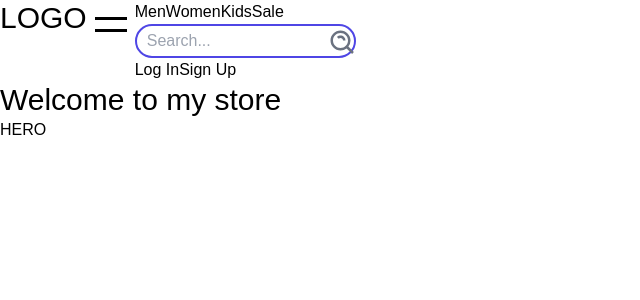
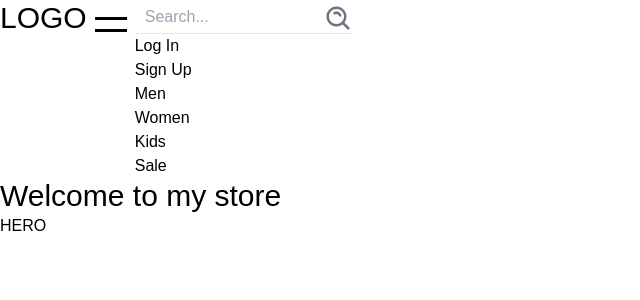
Before and after one commit to LucianSoto/e-com-mern, a React (Create React App) app in the folder client/: page / in a window 1280 px wide. Shown: the top 300 px of the page, without its empty margins (0-640 px from the left). Built offline with nearby package versions, Linux system fonts and the light colour scheme; the HTML template or start-up script is replaced by a standard one.

Commit message:
Re-Arranged nav

```diff
--- a/client/src/components/Nav.jsx
+++ b/client/src/components/Nav.jsx
@@ -7,7 +7,8 @@ const Nav = () => {
   const [isOpen, setOpen] = useState(false)
 
   return (
-    <nav className='flex '>
+    <nav className='flex'>
+      <div id="logo-burder-cont" className='flex'>
         <div className="text-3xl">LOGO</div>
         <Hamburger
           toggled={isOpen}
@@ -15,24 +16,23 @@ const Nav = () => {
           className="text-black"
           color="#000"
         />
-      <div id="dropdown">
-        <div className="flex ">
-          <div className="">Men</div>
-          <div className="">Women</div>
-          <div className="">Kids</div>
-          <div className="">Sale</div>
       </div>
-        {/*  use a search icon */}
+      <div id="dropdown" className='flex-col'>
         <div id="search" className='flex'>
           <input
-            className='border-2 border-indigo-600 rounded-full pl-[10px]'
+            className='border-b pl-[10px]'
             type="text"
             placeholder='Search...'
           />
           <BiSearchAlt className='mt-1 -ml-7 text-3xl text-gray-500'/>
         </div>
         <Link to="/log_in">Log In</Link>
+        <br />
         <Link to="/register" >Sign Up</Link>
+          <div className="">Men</div>
+          <div className="">Women</div>
+          <div className="">Kids</div>
+          <div className="">Sale</div>
       </div>
     </nav>
   )
```
Lines whose indentation alone changed are shown as unchanged.
